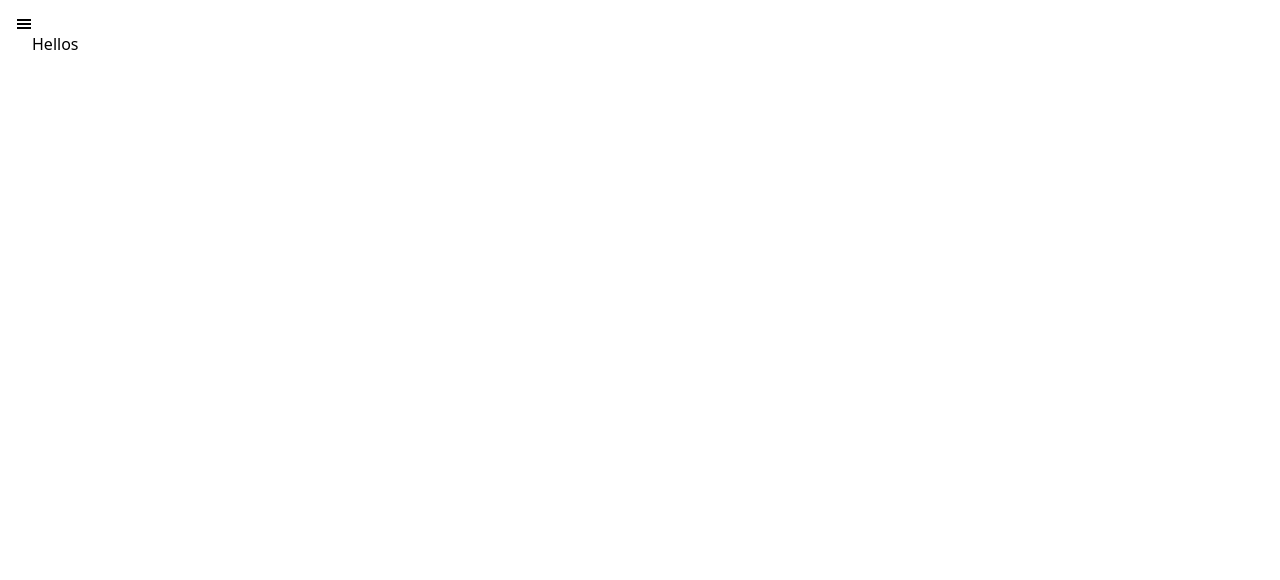
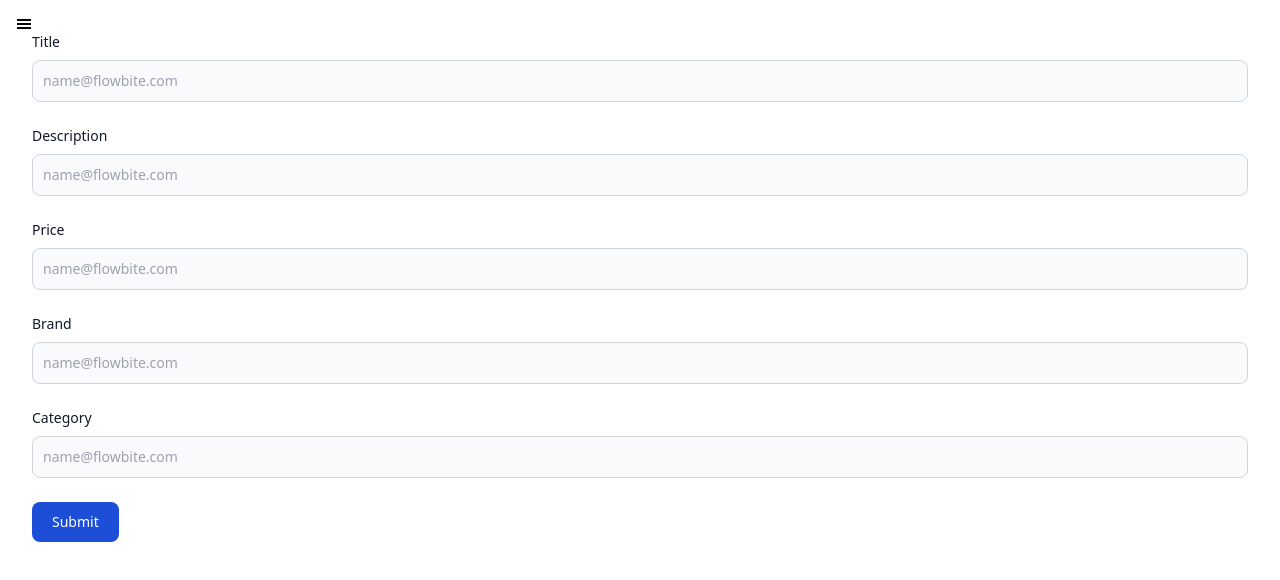
Before and after one commit to FadilaPrasetyo8/brik_fullstack, a React (Vite) app in the folder client/: page /add-product in a window 1280 px wide. Shown: the top 580 px of the page. Built offline with nearby package versions, Linux system fonts and the light colour scheme.

Commit message:
feat: add fetch api

```diff
--- /dev/null
+++ b/client/src/api/index.jsx
@@ -0,0 +1,9 @@
+import axios from "axios";
+export const getProductApi = async () => {
+  try {
+    const getProduct = await axios.get("http://localhost:5000/");
+    return getProduct.data;
+  } catch (error) {
+    console.error("Error Fetching Data", error);
+  }
+};
--- a/client/src/components/add-product/index.jsx
+++ b/client/src/components/add-product/index.jsx
@@ -1,7 +1,74 @@
 export const AddProduct = () => {
   return (
     <>
-      <h1>Hellos</h1>
+      <form>
+        <div className="mb-6">
+          <label for="title" className="block mb-2 text-sm font-medium text-gray-900">
+            Title
+          </label>
+          <input
+            type="text"
+            id="title"
+            className="bg-gray-50 border border-gray-300 text-gray-900 text-sm rounded-lg focus:ring-blue-500 focus:border-blue-500 block w-full p-2.5"
+            placeholder="name@flowbite.com"
+            required
+          />
+        </div>
+        <div className="mb-6">
+          <label for="description" className="block mb-2 text-sm font-medium text-gray-900">
+            Description
+          </label>
+          <input
+            type="text"
+            id="description"
+            className="bg-gray-50 border border-gray-300 text-gray-900 text-sm rounded-lg focus:ring-blue-500 focus:border-blue-500 block w-full p-2.5"
+            placeholder="name@flowbite.com"
+            required
+          />
+        </div>
+        <div className="mb-6">
+          <label for="price" className="block mb-2 text-sm font-medium text-gray-900">
+            Price
+          </label>
+          <input
+            type="text"
+            id="price"
+            className="bg-gray-50 border border-gray-300 text-gray-900 text-sm rounded-lg focus:ring-blue-500 focus:border-blue-500 block w-full p-2.5"
+            placeholder="name@flowbite.com"
+            required
+          />
+        </div>
+        <div className="mb-6">
+          <label for="brand" className="block mb-2 text-sm font-medium text-gray-900">
+            Brand
+          </label>
+          <input
+            type="text"
+            id="brand"
+            className="bg-gray-50 border border-gray-300 text-gray-900 text-sm rounded-lg focus:ring-blue-500 focus:border-blue-500 block w-full p-2.5"
+            placeholder="name@flowbite.com"
+            required
+          />
+        </div>
+        <div className="mb-6">
+          <label for="category" className="block mb-2 text-sm font-medium text-gray-900">
+            Category
+          </label>
+          <input
+            type="text"
+            id="category"
+            className="bg-gray-50 border border-gray-300 text-gray-900 text-sm rounded-lg focus:ring-blue-500 focus:border-blue-500 block w-full p-2.5"
+            placeholder="name@flowbite.com"
+            required
+          />
+        </div>
+        <button
+          type="submit"
+          className="text-white bg-blue-700 hover:bg-blue-800 focus:ring-4 focus:outline-none focus:ring-blue-300 font-medium rounded-lg text-sm w-full sm:w-auto px-5 py-2.5 text-center"
+        >
+          Submit
+        </button>
+      </form>
     </>
   );
 };
--- a/client/src/components/list-product/index.jsx
+++ b/client/src/components/list-product/index.jsx
@@ -1,4 +1,4 @@
-export const ListPorduct = () => {
+export const ListPorduct = ({ data }) => {
   return (
     <a href="#" className="max-w-sm w-52 mt-5 rounded-lg flex flex-col ">
       <img
@@ -7,7 +7,7 @@ export const ListPorduct = () => {
         alt=""
       />
       <div className="text-center">
-        <h5 className="mb-2 mt-2 text-2xl font-bold tracking-tight text-black">Iphone X</h5>
+        <h5 className="mb-2 mt-2 text-2xl font-bold tracking-tight text-black">{data.title}</h5>
       </div>
     </a>
   );
--- a/client/src/pages/list-product-pages/index.jsx
+++ b/client/src/pages/list-product-pages/index.jsx
@@ -1,5 +1,26 @@
+import { useEffect, useState } from "react";
 import { ListPorduct } from "../../components/list-product";
+import { getProductApi } from "../../api";
 
 export const ListProductPages = () => {
-  return <ListPorduct />;
+  const [product, setProduct] = useState([]);
+
+  useEffect(() => {
+    getProductApi().then((res) => setProduct(res));
+  }, []);
+
+  console.log(product);
+
+  return (
+    <>
+      <div className="max-w-[87.5rem] mx-auto">
+        <div className="flex gap-3 flex-wrap justify-center">
+          {product.map((data) => (
+            <ListPorduct data={data} />
+          ))}
+        </div>
+      </div>
+    </>
+  );
+  //   return <ListPorduct />;
 };
```
Also changed, not shown: 1 other file (tests, documents, lock files or other folders).
